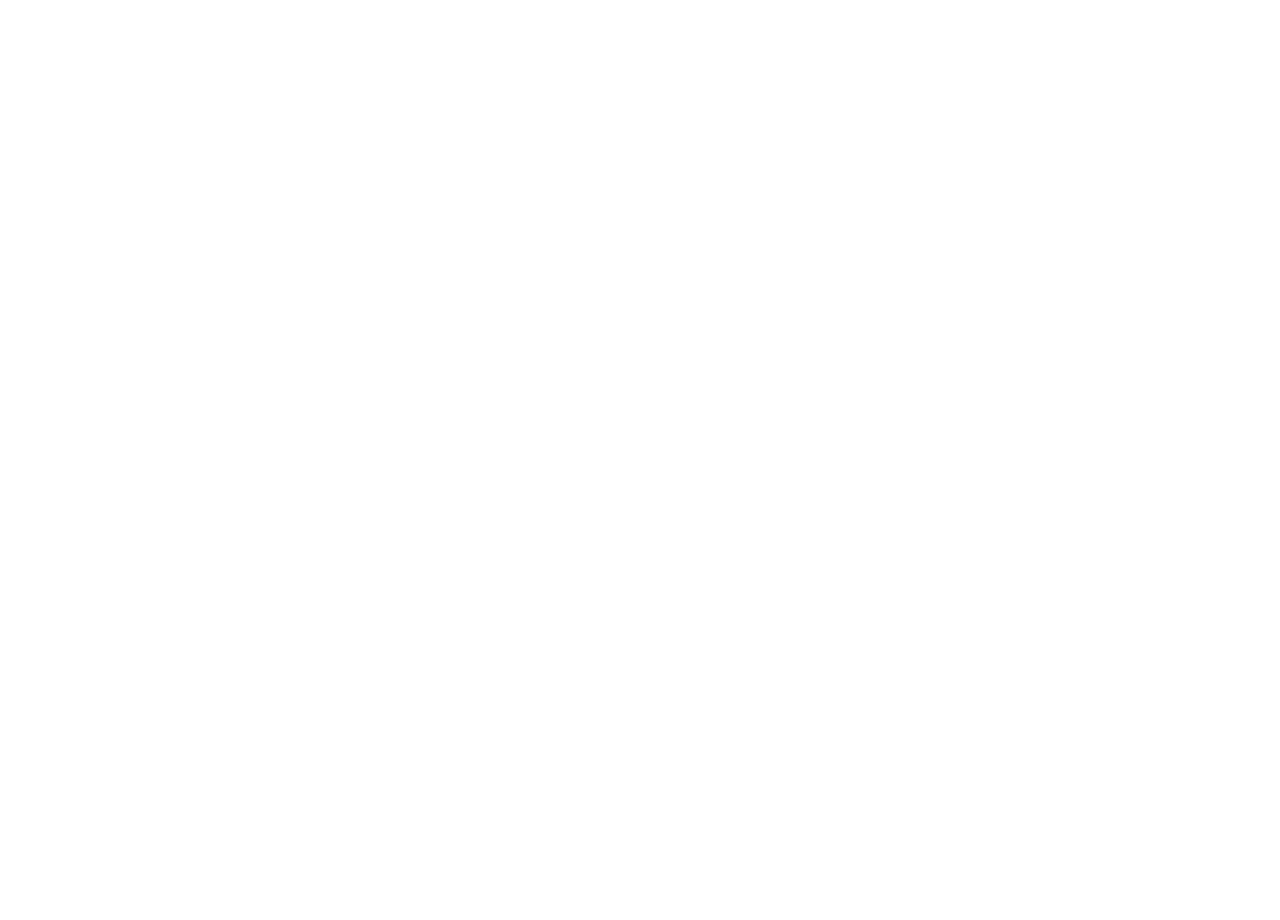
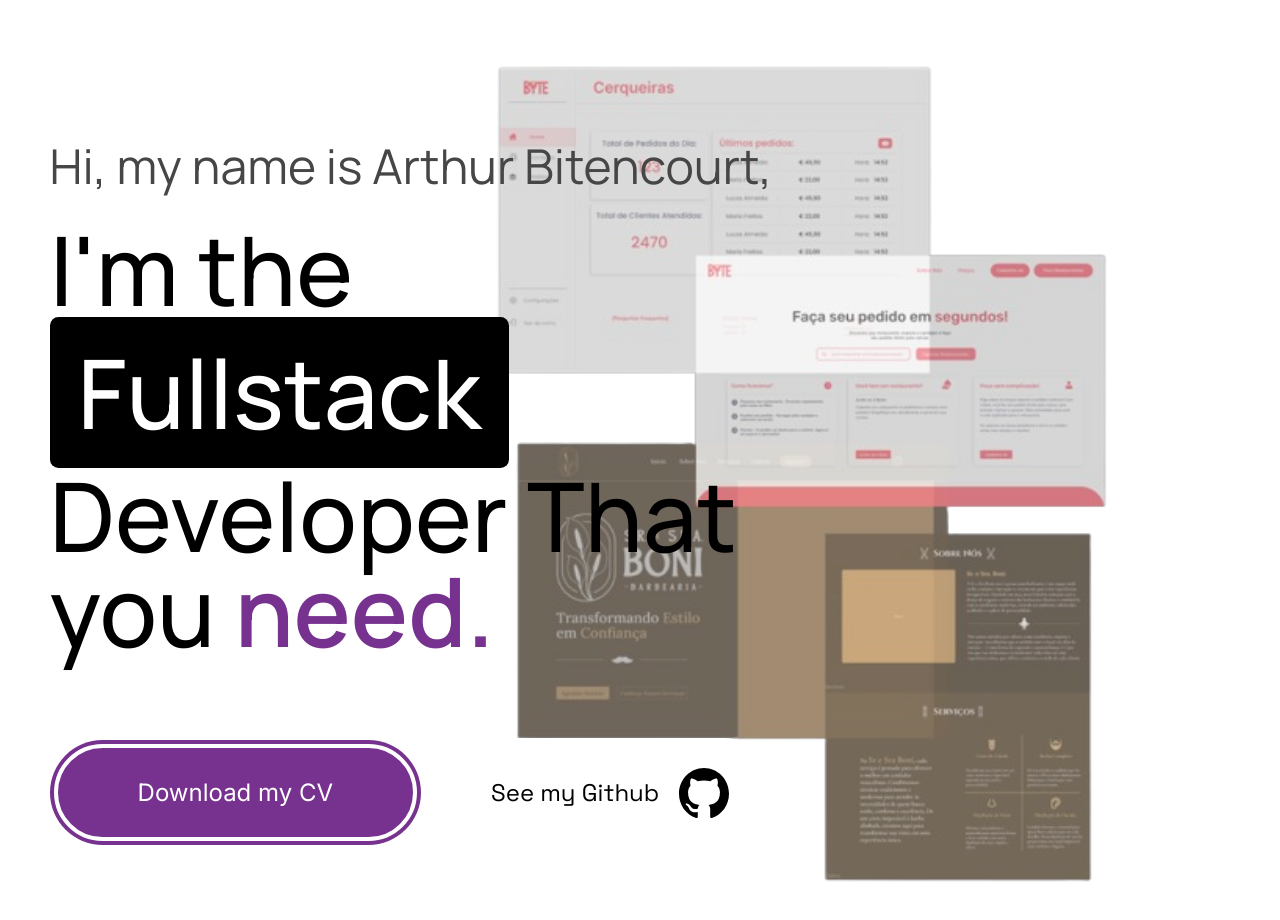
Before and after one commit to OBitencourt/portifolio, a Next.js app: page / in a window 1280 px wide. Shown: the part 160-1080 px from the top of the page. Before the commit the page ends 800 px from the top, so only its background shows below. Built offline with nearby package versions, Linux system fonts and the light colour scheme.

Commit message:
adding initial home structure

```diff
--- a/pages/index.tsx
+++ b/pages/index.tsx
@@ -1,9 +1,11 @@
 import Header from '@/src/components/Header'
+import Home from '@/src/components/Sections/Home'
 
 const Index = () => {
     return (
         <>
             <Header />
+            <Home />
         </>
     );
 };
--- /dev/null
+++ b/src/components/Sections/Home/index.js
@@ -0,0 +1,63 @@
+import { Container } from "@mui/material"
+import { MainButton, MainPhrase, Name, SecondaryButton } from "./style"
+import Image from "next/image"
+
+const Home = () => {
+
+    return(
+        <>
+            <section id="home">
+
+                <Container
+                    maxWidth='false'
+                    sx={{margin: '130px auto', width: '96%'}}
+
+                >
+                    <Name>
+                        Hi, my name is Arthur Bitencourt,
+                    </Name>
+                    <MainPhrase>
+                        I{"'"}m the <span> Fullstack</span> Developer That you <span>need.</span>
+                    </MainPhrase>
+
+
+                    <div style={{backgroundColor: '#76328E', display: 'inline-flex', borderRadius: '100px', padding: '4px'}}>
+                        <MainButton>
+                            Download my CV
+                        </MainButton>
+                    </div>
+                    <SecondaryButton>
+                        See my Github
+
+                        <Image
+                            src='/images/github.svg'
+                            alt="github"
+                            width={50}
+                            height={50}
+                            style={{marginLeft: '20px'}}
+                        />
+                    </SecondaryButton>
+
+                    <Image
+                        src='/images/home-images.png'
+                        alt="projects"
+                        width={200}
+                        height={500}
+                        style={{
+                            width: '700px',
+                            height: 'auto',
+                            position: 'absolute',
+                            top: '25%',
+                            right: '10%',
+                            opacity: '0.7',
+                            zIndex: '-1'
+                        }}
+                    />
+                </Container>
+            </section>
+        </>
+    )
+}
+
+
+export default Home
--- /dev/null
+++ b/src/components/Sections/Home/style.ts
@@ -0,0 +1,69 @@
+import styled from "styled-components";
+
+export const Name = styled.h2`
+    font-family: "Manrope";
+    font-weight: 400;
+    font-size: 3rem;
+    color: #464646;
+    margin-bottom: 0;
+`
+
+export const MainPhrase = styled.h1`
+    font-family: "Manrope";
+    font-weight: 500;
+    color: black;
+    font-size: 6rem;
+    width: 60%;
+    line-height: 95px;
+    margin-top: 20px;
+
+    span:first-of-type {
+        display: inline-block;
+        background-color: black;
+        color: white;
+        padding: 28px;
+        border-radius: 8.53px;
+    }
+
+    span:last-of-type {
+        color: #76328E;
+        font-weight: 600;
+    }
+`
+
+export const MainButton = styled.button`
+    background-color: #76328E;
+    border: none;
+    padding: 30px 80px;
+    color: white;
+    font-family: "Inter";
+    border-radius: 100px;
+    font-size: 1.5rem;
+    cursor: pointer;
+    border: 4px solid white;
+    transition: all 150ms ease-in-out;
+    &:hover {
+        box-shadow: 0px 0px 20px  #76328E;
+
+    }
+`
+
+export const SecondaryButton = styled.button`
+    background-color: white;
+    padding: 30px 50px;
+    color: black;
+    font-family: "Space Grotesk";
+    font-size: 1.5rem;
+    cursor: pointer;
+    transition: all 150ms ease-in-out;
+    border-radius: 100px;
+    border: none;
+    margin-left: 20px;
+    display: inline-flex;
+    align-items: center;
+    transition: all 150ms ease-in-out;
+
+    &:hover {
+        background-color: #F1F1F1;
+    }
+`
```
